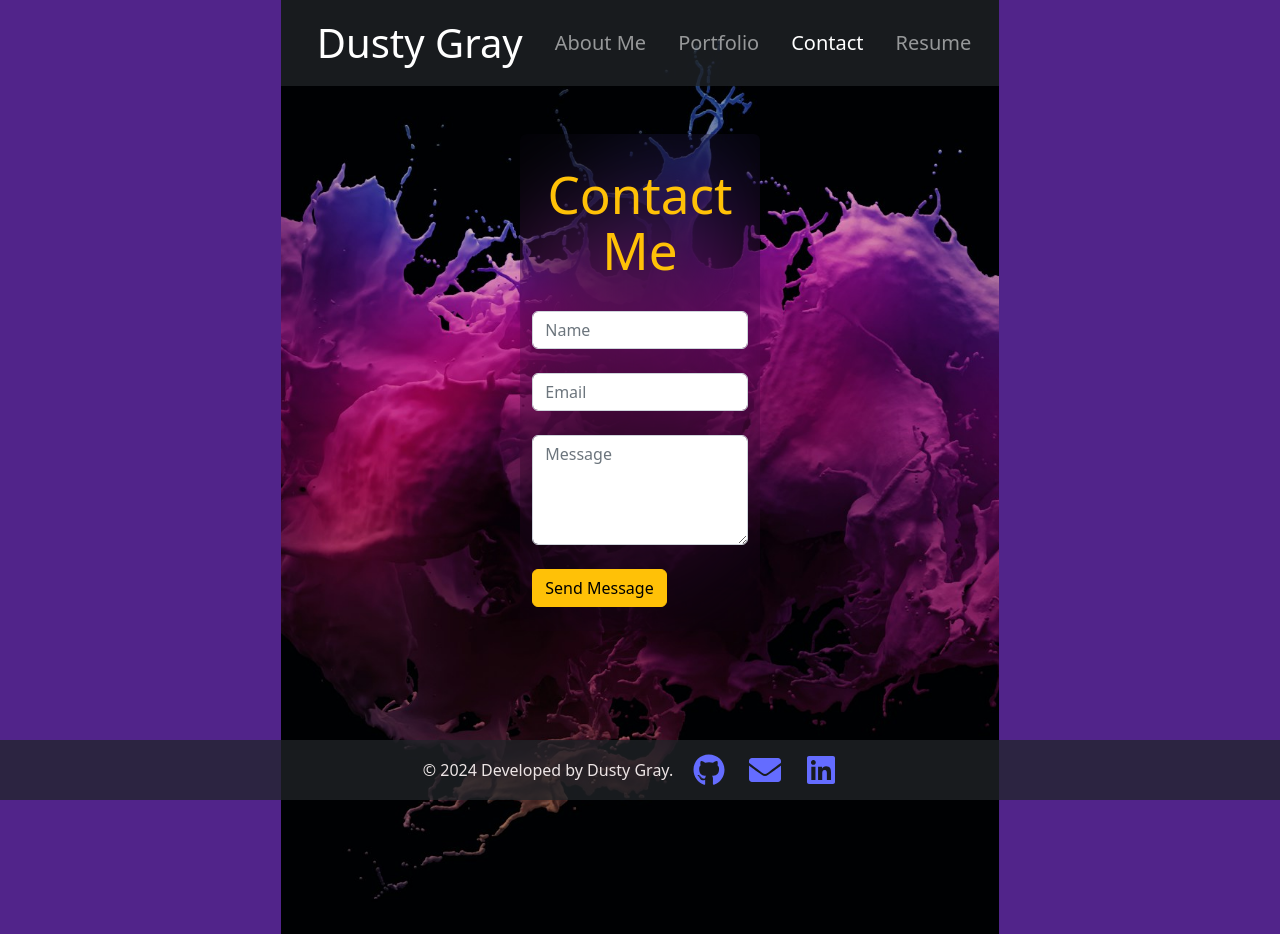
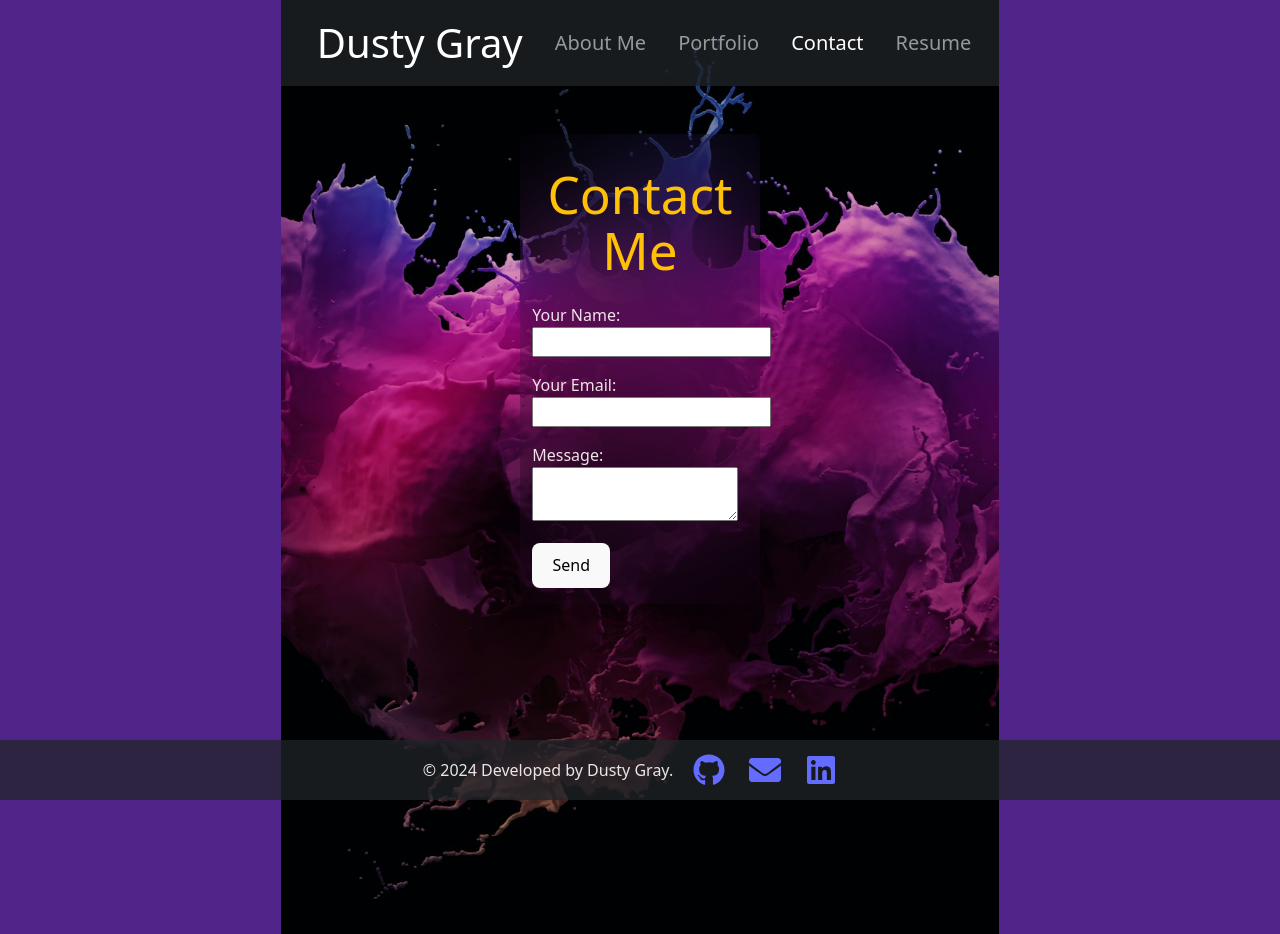
Before and after one commit to RickiBobbii/Dusty-Portfolio, a React (Vite) app: page /Contact in a window 1280 px wide. Built offline with nearby package versions, Linux system fonts and the light colour scheme.

Commit message:
trying doc form

```diff
--- a/index.html
+++ b/index.html
@@ -17,7 +17,7 @@
   </head>
   <body>
     <div id="root"></div>
-    <form name="contact" netlify hidden>
+    <!-- <form name="contact" netlify hidden>
       <div>
         <input type="text" id="name" name="name" />
       </div>
@@ -27,7 +27,7 @@
       <div>
         <textarea id="message" name="message"></textarea>
       </div>
-    </form>
+    </form> -->
     <script type="module" src="/src/main.jsx"></script>
   </body>
 </html>
--- a/src/pages/Contact.jsx
+++ b/src/pages/Contact.jsx
@@ -1,6 +1,6 @@
 import React from "react";
-import { useState } from 'react';
-import { validateEmail } from '../utils/helpers';
+import { useState } from "react";
+import { validateEmail } from "../utils/helpers";
 import ContactInfo from "../components/ContactInfo";
 import CozyCat from "../assets/CatAI-1.jpg";
 import { FaEnvelope } from "react-icons/fa";
@@ -10,10 +10,10 @@ import "../index.css";
 export default function Contact() {
   // Using useState, set the initial value for name, email, and message
 
-  const [name, setName] = useState('');
-  const [email, setEmail] = useState('');
-  const [message, setMessage] = useState('');
-  const [errorMessage, setErrorMessage] = useState('');
+  const [name, setName] = useState("");
+  const [email, setEmail] = useState("");
+  const [message, setMessage] = useState("");
+  const [errorMessage, setErrorMessage] = useState("");
 
   const handleNameChange = (e) => {
     // Getting the value and name of the input which triggered the change
@@ -21,7 +21,7 @@ export default function Contact() {
     const inputType = target.name;
     const inputValue = target.value;
 
-    if (inputType === 'name') {
+    if (inputType === "name") {
       setName(inputValue);
     }
   };
@@ -31,7 +31,7 @@ export default function Contact() {
     const inputType = target.name;
     const inputValue = target.value;
 
-    if (inputType === 'email') {
+    if (inputType === "email") {
       setEmail(inputValue);
     }
   };
@@ -41,7 +41,7 @@ export default function Contact() {
     const inputType = target.name;
     const inputValue = target.value;
 
-    if (inputType === 'message') {
+    if (inputType === "message") {
       setMessage(inputValue);
     }
   };
@@ -53,102 +53,68 @@ export default function Contact() {
     let valid = true;
 
     if (!name) {
-      setErrorMessage('Name is required');
+      setErrorMessage("Name is required");
       valid = false;
       return;
     }
     // Check if email is valid
     if (!validateEmail(email)) {
-      setErrorMessage('Email or name is invalid');
+      setErrorMessage("Email or name is invalid");
       valid = false;
       return;
     }
     if (!message) {
-      setErrorMessage(
-        `Please enter a message.`
-      );
+      setErrorMessage(`Please enter a message.`);
       valid = false;
       return;
     }
     if (valid) {
-      setErrorMessage('Message sent!');
+      setErrorMessage("Message sent!");
     }
-    console.log('Name:', name);
-    console.log('Email:', email);
-    console.log('Message:', message);
+    console.log("Name:", name);
+    console.log("Email:", email);
+    console.log("Message:", message);
     // Clear Inputs
-    setName('');
-    setEmail('');
-    setMessage('');
+    setName("");
+    setEmail("");
+    setMessage("");
   };
-
 
   return (
     // <section className="vh-100" style={{backgroundImage: `url(${CozyCat})`, backgroundSize: "cover", backgroundRepeat: "no-repeat", backgroundPosition: "center",
     // backgroundAttachment:"fixed"}}>
-      <div className="container vh-100 mw-100" >
+    <div className="container vh-100 mw-100">
       <div className="row justify-content-center">
         {/* Form container */}
-          <div className="col col-10 col-md-8 col-lg-4  rounded mt-5" style={{backdropFilter: "blur(60px)"}}>
+        <div
+          className="col col-10 col-md-8 col-lg-4  rounded mt-5"
+          style={{ backdropFilter: "blur(60px)" }}
+        >
           <h1 className="text-center text-warning py-3 mt-3">Contact Me</h1>
           {/* Form */}
-            <form className="contactForm justify-content-center"
-              method="POST"
-              name="contact"
-              data-netlify="true"
-              data-netlify-honeypot="bot-field"
-              onSubmit={handleFormSubmit}
-              >
+          <form name="contact" method="POST" data-netlify="true">
           <input type="hidden" name="form-name" value="contact" />
 
-              {/* Name */}
-              <div className="form-outline mb-4 mt-3">
-                <input
-                  name="name"
-                  value={name}
-                  onChange={handleNameChange}
-                  type="text"
-                  id="name"
-                  className="form-control"
-                  placeholder="Name"
-                />
+            <p>
+              <label>
+                Your Name: <input type="text" name="name" />
+              </label>
+            </p>
+            <p>
+              <label>
+                Your Email: <input type="email" name="email" />
+              </label>
+            </p>
+            <p>
+              <label>
+                Message: <textarea name="message"></textarea>
+              </label>
+            </p>
+            <p>
+              <button type="submit">Send</button>
+            </p>
+          </form>
 
-              </div>
-              {/* Email */}
-              <div className="form-outline mb-4">
-                <input
-                  name="email"
-                  value={email}
-                  onChange={handleEmailChange}
-                  type="email"
-                  id="email"
-                  className="form-control"
-                  placeholder="Email"
-                />
-
-              </div>
-              {/* Message */}
-              <div className="form-outline mb-4">
-                <textarea
-                  name="message"
-                  value={message}
-                  onChange={handleMessageChange}
-                  className="form-control"
-                  id="message"
-                  rows="4"
-                  placeholder="Message"
-                ></textarea>
-
-              </div>
-
-              {/* Email Link */}
-              <div className="d-flex justify-content-between align-items-start">
-                {/* Send Button */}
-              <button type="submit"  className="btn btn-warning btn-block mb-4">
-                Send Message
-              </button>
-              </div>
-            </form>
           {errorMessage && (
             <div>
               <p className="">{errorMessage}</p>
```
Lines whose indentation alone changed are shown as unchanged.
